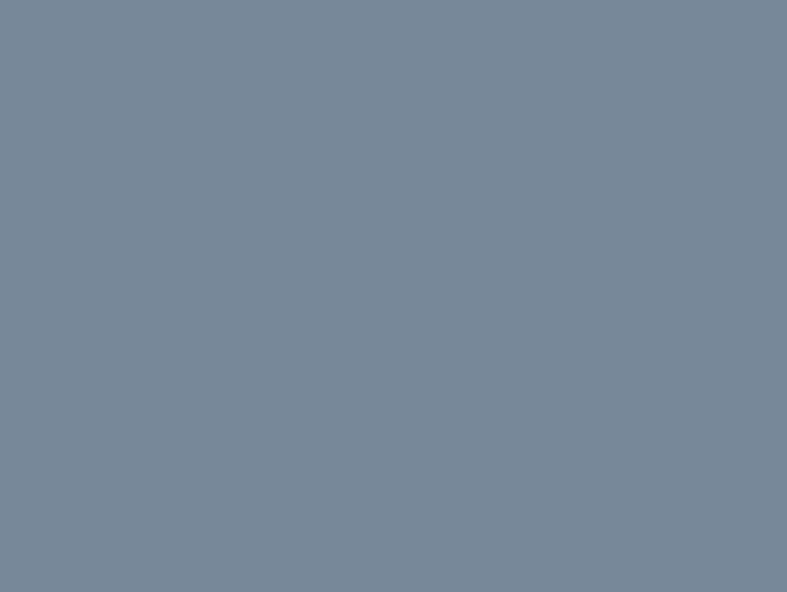
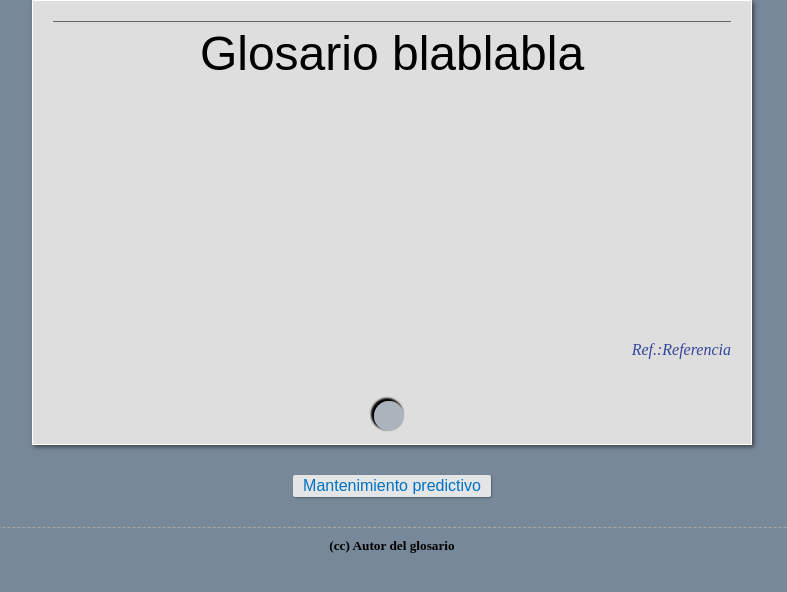
Before and after one commit to ZiRoTz/GlosarioTAPIA, a plain HTML site: page index.html in a window 1280 px wide. Shown: the whole page, without its empty margins (248-1035 px from the left). Drawn offline with Linux system fonts and the light colour scheme.

Commit message:
Terminado la hoja de estilos junto al main html. Falta agregar más terminos

```diff
--- a/css/style.css
+++ b/css/style.css
@@ -1,3 +1,98 @@
+*{
+    margin: 0;
+    padding: 0;
+    outline: none;
+
+    -webkit-box-sizing: border-box;
+    -moz-box-sizing: border-box;
+    box-sizing: border-box;
+
+    -webkit-transition: all 0.3s ease-in-out;
+    -moz-transition: all 0.3s ease-in-out;
+    -ms-transition: all 0.3s ease-in-out;
+    -o-transition: all 0.3s ease-in-out;
+    transition: all 0.3s ease-in-out;
+}
+
 body{
     background:#778899;
 }
+
+#ficha {
+    width: 720px;
+    height: 445px;
+    margin: 0 auto;
+    padding: 20px;
+    background: #dedede;
+    box-shadow: 2px 2px 4px rgba(0,0,0,0.5);
+    border: 1px solid #fff;
+    position: relative;
+}
+
+#glosario{
+    margin: 25px;
+    text-align: center;
+    font: 1em sans-serif;
+}
+
+footer{
+    text-align: center;
+    border-top: 1px dashed #aaa;
+    padding: 10px;
+    margin: 25px 0;
+}
+
+#termino {
+    font: 2em sans-serif;
+    border-bottom: 1px solid #666;
+    margin: 0 0 4px 0;
+}
+
+#definicion {
+    height: 295px;
+    overflow: hidden;
+}
+
+#referencia {
+    text-align: right;
+    font-style: italic;
+    color: #349;
+    margin: 20px 0 0;
+}
+
+.item{
+    background: #e4e5e6;
+    margin: 5px;
+    border-radius: 2px;
+    box-shadow: 1px 1px 2px rgba(0,0,0,0.3);
+    display: inline-block;
+    padding: 2px 0;
+}
+
+.item a {
+    padding: 2px 10px;
+}
+.item a:hover{
+    background: #ffbf40;
+    color: #000;
+}
+
+a{ text-decoration: none;}
+a:link, a:visited, a:active{ color: #0072c3}
+a:hover{color: #860000;}
+
+#circulo{
+    width: 30px;
+    height: 30px;
+    border-radius: 15px;
+    background: rgba(119,136,153,0.5);
+    position: absolute;
+    bottom: 3%;
+    left: 47.5%;
+    box-shadow: -2px -2px 2px 1px rgba(0,0,0,1);
+}
+a #circulo:hover{background: #f00;}
+.titulo {
+    font: 3em sans-serif;
+    text-align: center;
+}
--- a/index.html
+++ b/index.html
@@ -8,6 +8,25 @@
     <link rel="stylesheet" href="css/style.css">
 </head>
 <body>
+    <div id="main">
+        <div id="ficha">
+            <div id="termino">
+            </div>
+            <div id="definicion">
+                <h1 class="titulo">Glosario blablabla</h1>
+            </div>
+            <div id="referencia">
+                Ref.:Referencia
+            </div>
+            <div id="circulo"></div>
+        </div>
 
+        <div id="glosario">
+            <span class="item"><a href="terminos/Mantenimiento predictivo.html">Mantenimiento predictivo</a></span>
+        </div>
+        <footer>
+            <h5>(cc) Autor del glosario</h5>
+        </footer>
+    </div>
 </body>
 </html>
```
Also changed, not shown: terminos/Mantenimiento predictivo.html (added, +35 -0 lines), 1 other file.
